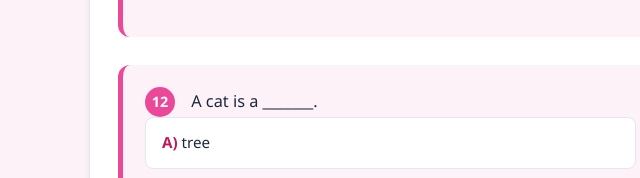
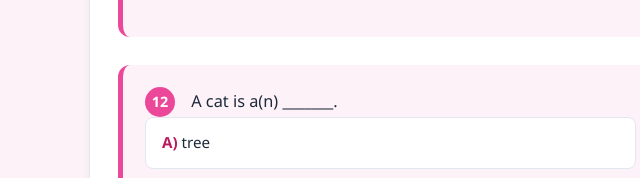
Before and after one commit to Reasonofmoon/moon-cefr-level-test, a plain HTML site: page CEFR_PRE-A1_English_Level_Test_Teacher.html in a window 1280 px wide. Shown: the part 6899-7077 px from the top of the page, 1-641 px from the left. Drawn offline with Linux system fonts and the light colour scheme.

Commit message:
Fix article notation in PRE-A1 Q12: 'a' → 'a(n)' before 'animal'

```diff
--- a/CEFR_PRE-A1_English_Level_Test_Teacher.html
+++ b/CEFR_PRE-A1_English_Level_Test_Teacher.html
@@ -635,7 +635,7 @@
 
         <div class="question-block">
             <span class="question-number">12</span>
-            <span class="question-text">A cat is a _______.</span>
+            <span class="question-text">A cat is a(n) _______.</span>
             <div class="options-display">
                 <div class="option-display">
                     <span class="option-letter">A)</span> tree
```
Also changed, not shown: CEFR_PRE-A1_English_Level_Test_Student.html (+1 -1 lines).
